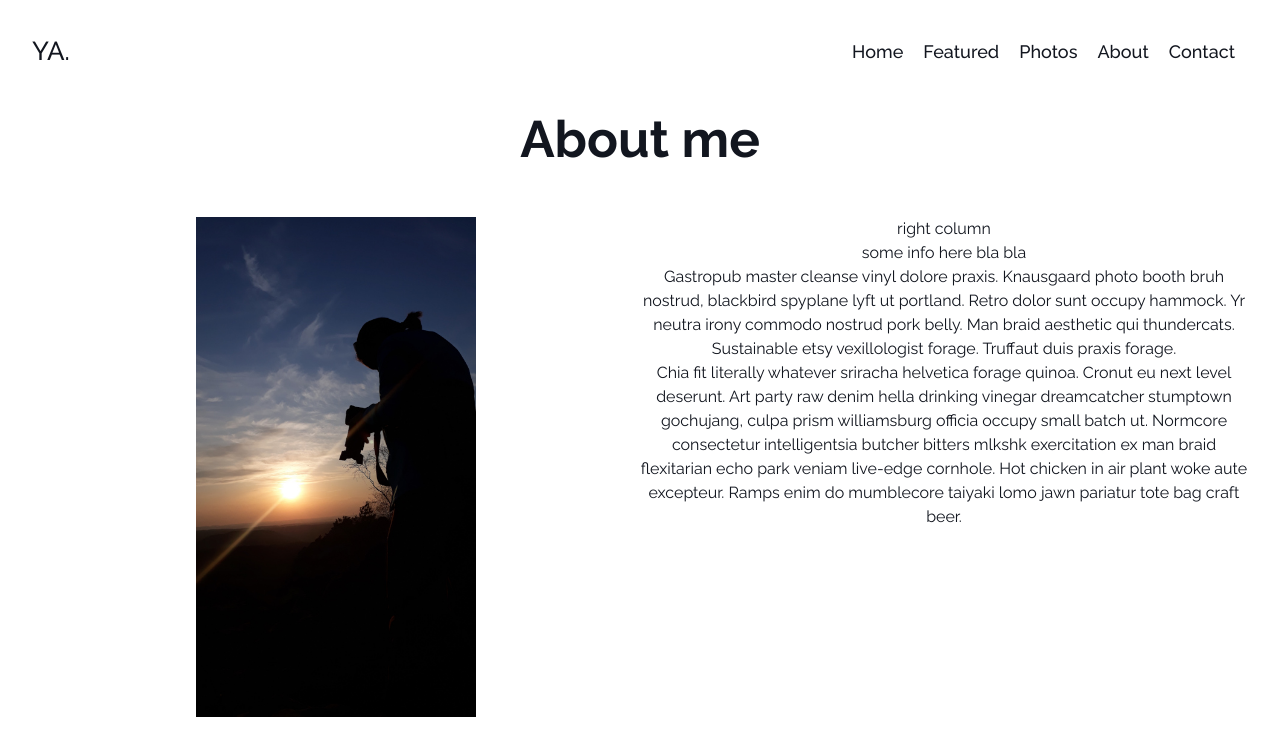
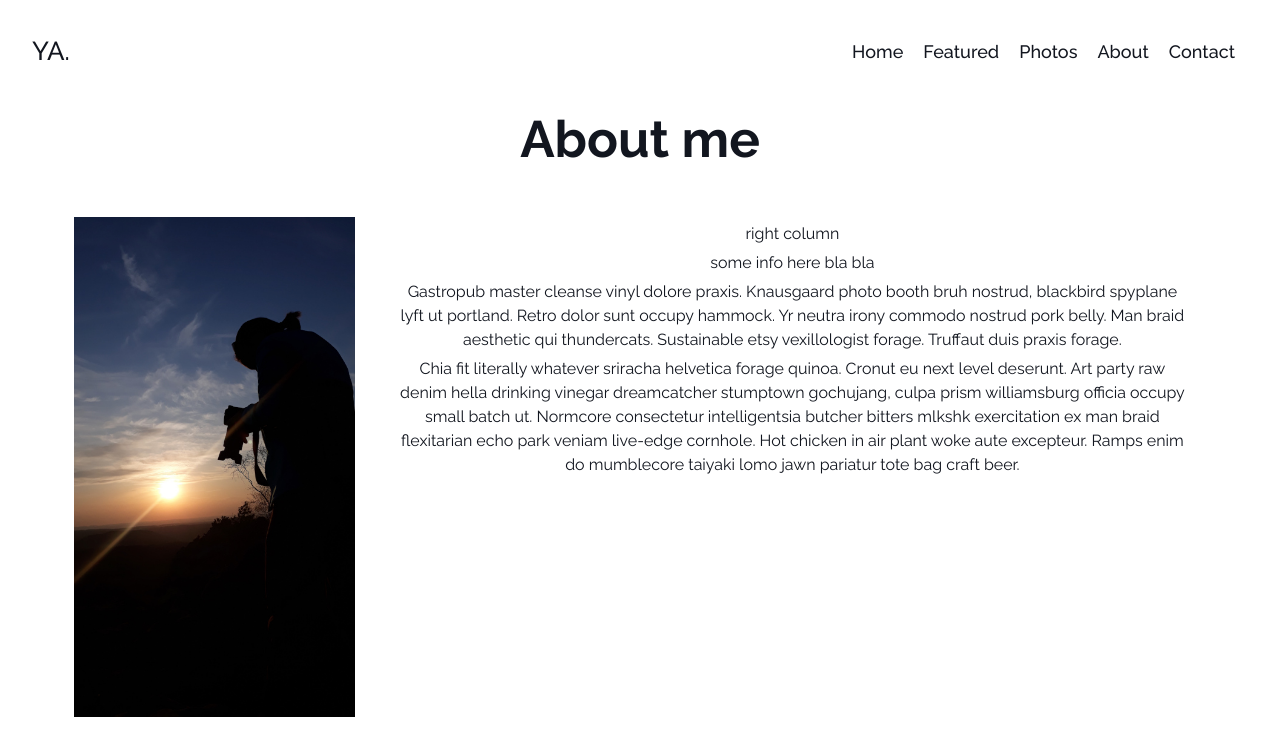
Before and after one commit to BeckieMorton/photographer, a React (Vite) app: page /About in a window 1280 px wide. Shown: the top 756 px of the page. Built offline with nearby package versions, Linux system fonts and the light colour scheme.

Commit message:
fixed a typo in navbar as it is giving error in deployment

```diff
--- a/src/components/AboutMe/AboutMe.module.css
+++ b/src/components/AboutMe/AboutMe.module.css
@@ -1,10 +1,13 @@
 .container {
   color: #12161f;
   display: grid;
-  grid-template-columns: repeat(2, 1fr);
+  grid-template-columns: 30% 70%;
   padding-top: 50px;
 }
 
 .container img {
   max-height: 500px;
 }
+.container p {
+  padding: 5px 60px 0 0;
+}
--- a/src/components/Header/Header.jsx
+++ b/src/components/Header/Header.jsx
@@ -1,5 +1,5 @@
 import React from "react";
-import { Navbar } from "../Navbar/NavBar";
+import { Navbar } from "../Navbar/Navbar";
 
 export const Header = () => {
   return (
```
